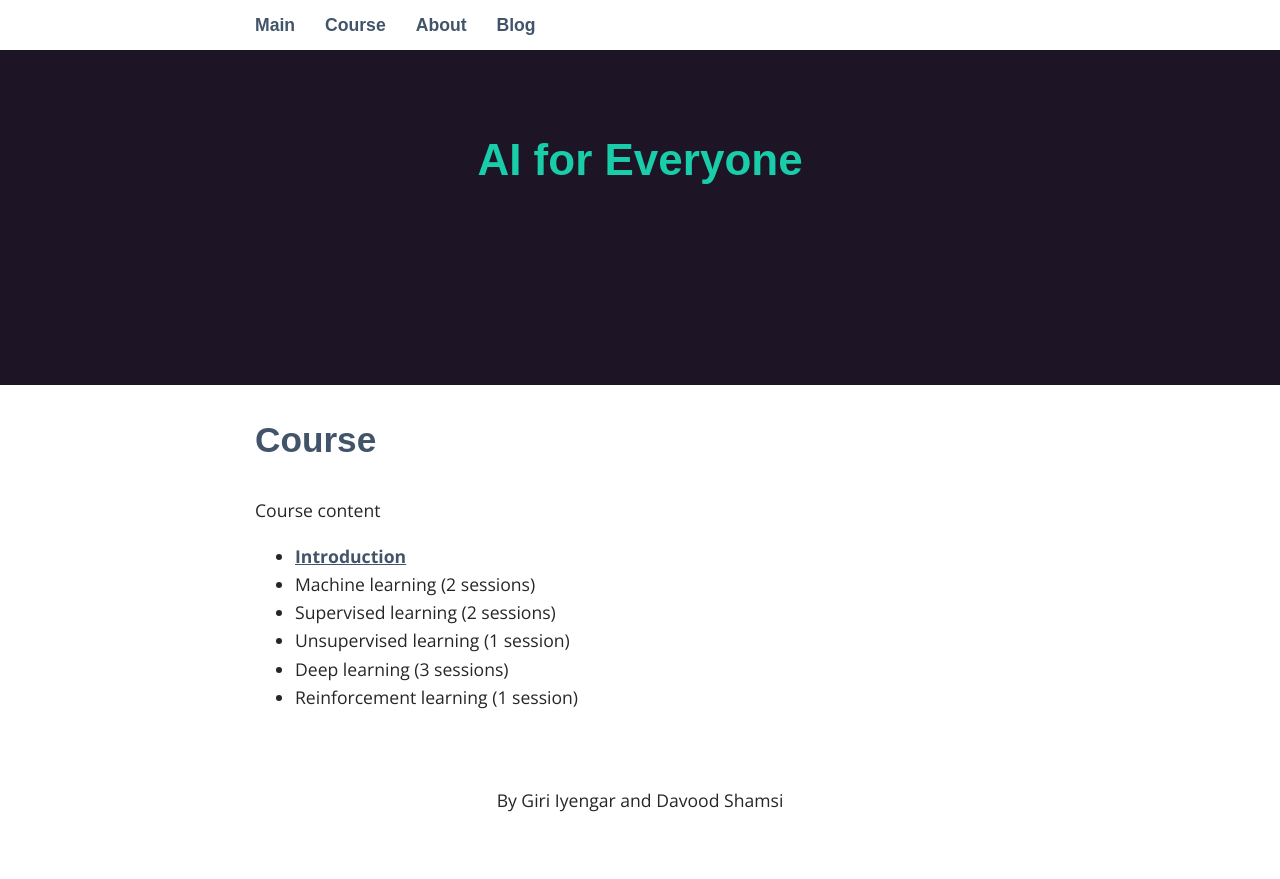
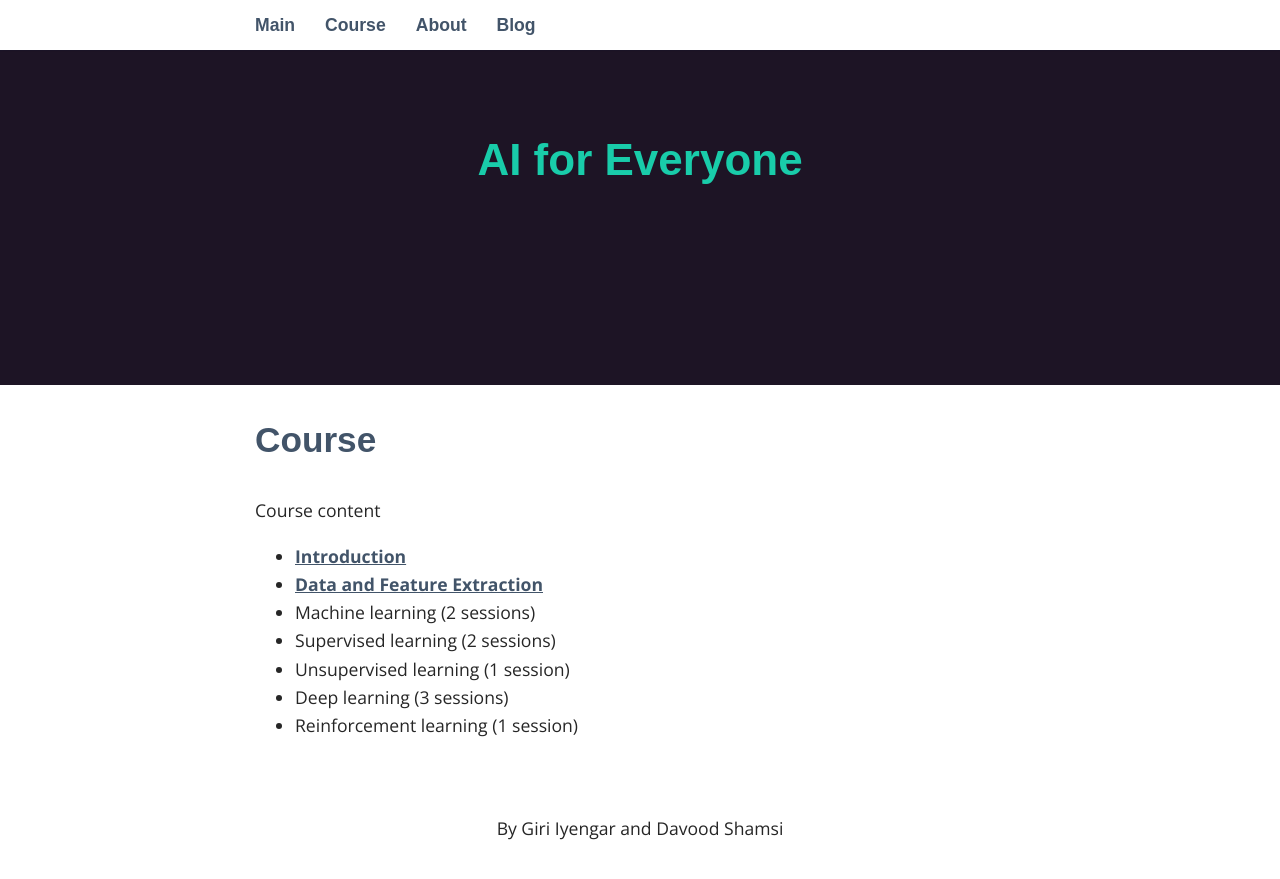
Before and after one commit to ai4all/ai4all.github.io, a Jekyll site: the page built from _pages/01_course.md, in a window 1280 px wide and 900 px high, scrolled down 115 px. Shown: the top 879 px of the window. Built offline with Jekyll 4.4.1, drawn with Linux system fonts in a browser that asks for light colours; some web fonts are replaced.

Commit message:
Update 01_course.md

```diff
--- a/_pages/01_course.md
+++ b/_pages/01_course.md
@@ -6,6 +6,7 @@ permalink: /course/
 
 Course content
 * [Introduction](/ai4all_intro.pdf)
+* [Data and Feature Extraction](/AI4ALL_Meeting_2.pdf)
 * Machine learning (2 sessions)
 * Supervised learning (2 sessions)
 * Unsupervised learning (1 session)
```
